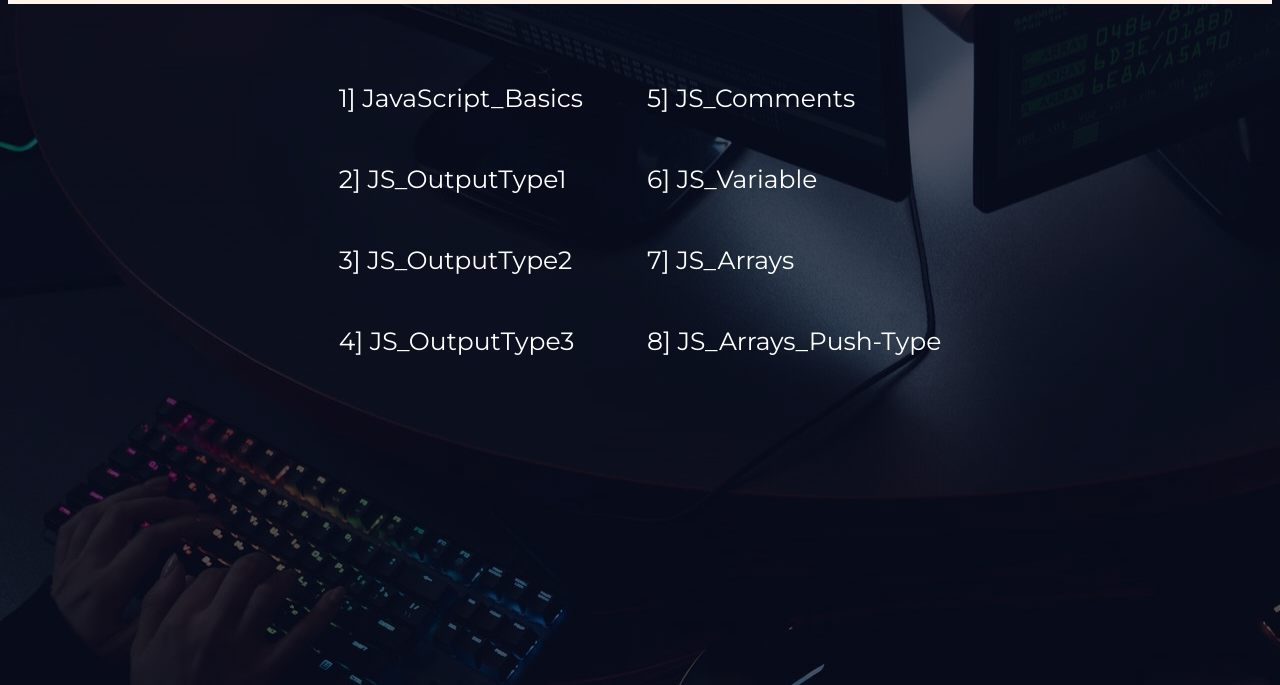
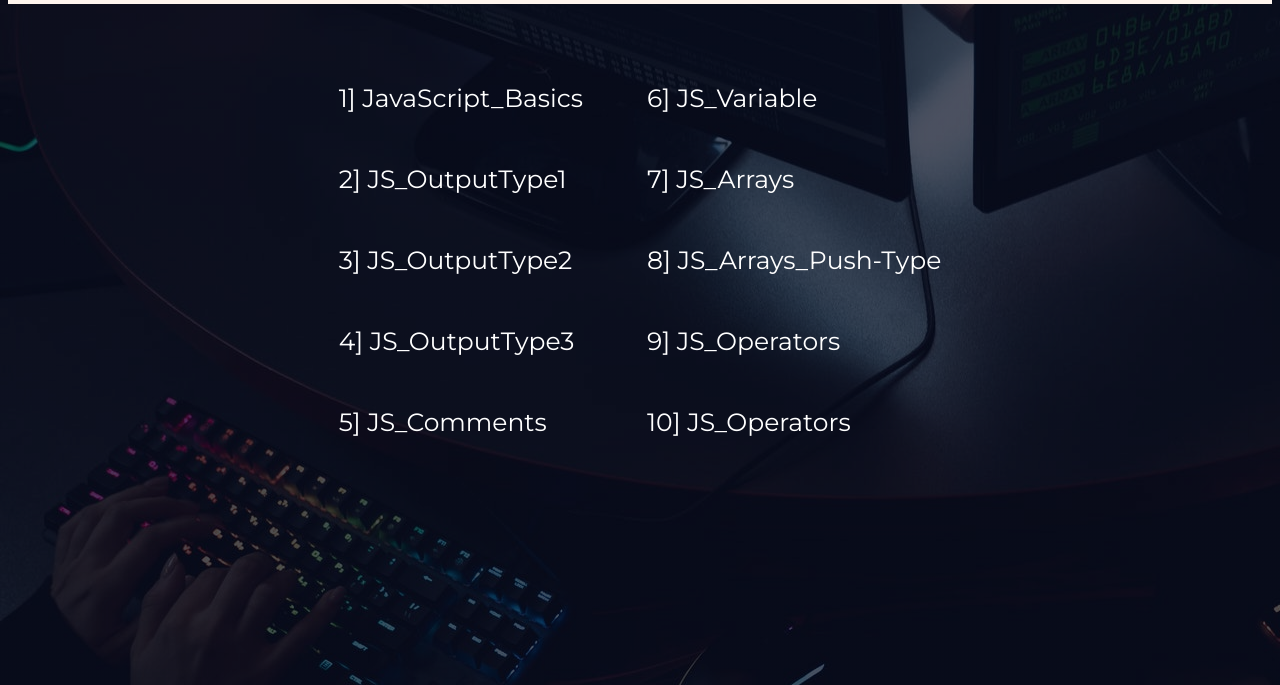
Before and after one commit to irushikeshb/Complete-web-dev, a plain HTML site: page Javascript.html in a window 1280 px wide. Shown: the part 115-800 px from the top of the page. Drawn offline with Linux system fonts and the light colour scheme.

Commit message:
new tasks added

```diff
--- a/Javascript.html
+++ b/Javascript.html
@@ -46,12 +46,15 @@ td a{
             <p><a href="./Full_Stack/JS_Classes/JS_Output/document_write.html">2] JS_OutputType1</a></p><br>
             <p><a href="./Full_Stack/JS_Classes/JS_Output/getElementById.html">3] JS_OutputType2</a></p><br>
             <p><a href="./Full_Stack/JS_Classes/JS_Output/window_alertType.html">4] JS_OutputType3</a></p><br>
+          <p><a href="./Full_Stack/JS_Classes/JS_Comments/comments.html">5] JS_Comments</a></p><br>
+
           </td>
           <td>
-          <p><a href="./Full_Stack/JS_Classes/JS_Comments/comments.html">5] JS_Comments</a></p><br>
           <p><a href="./Full_Stack/JS_Classes/JS_Variable/variable.html">6] JS_Variable</a></p><br>
           <p><a href="./Full_Stack/JS_Classes/JS_Arrays/Arrays.html">7] JS_Arrays</a></p><br>
           <p><a href="./Full_Stack/JS_Classes/JS_Arrays/Arrays-push.html">8] JS_Arrays_Push-Type</a></p><br>
+          <p><a href="./Full_Stack/JS_Classes/JS_Operators/JS-Operators.html">9] JS_Operators</a></p><br>
+          <p><a href="./Full_Stack/JS_Classes/JS_Data-Types/DataTypesJS.html">10] JS_Operators</a></p><br>
 
 
           </td>
```
